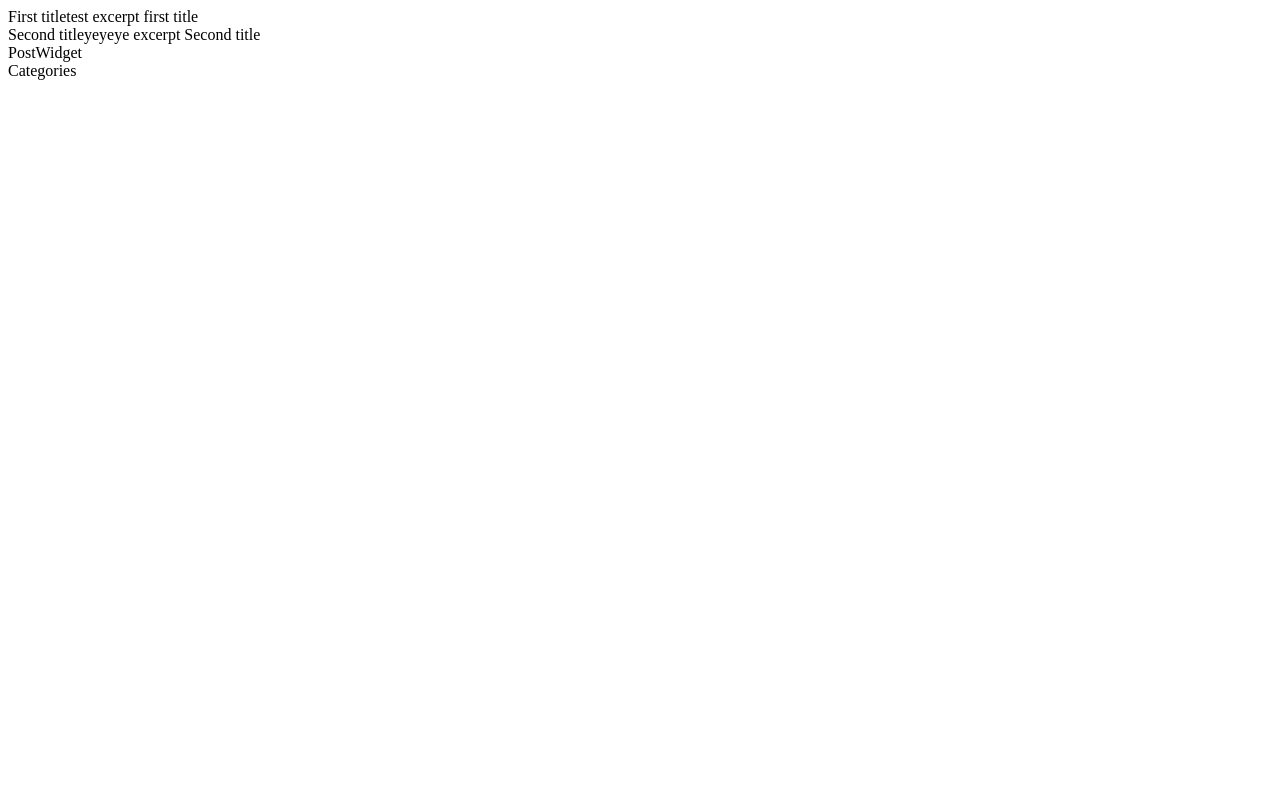
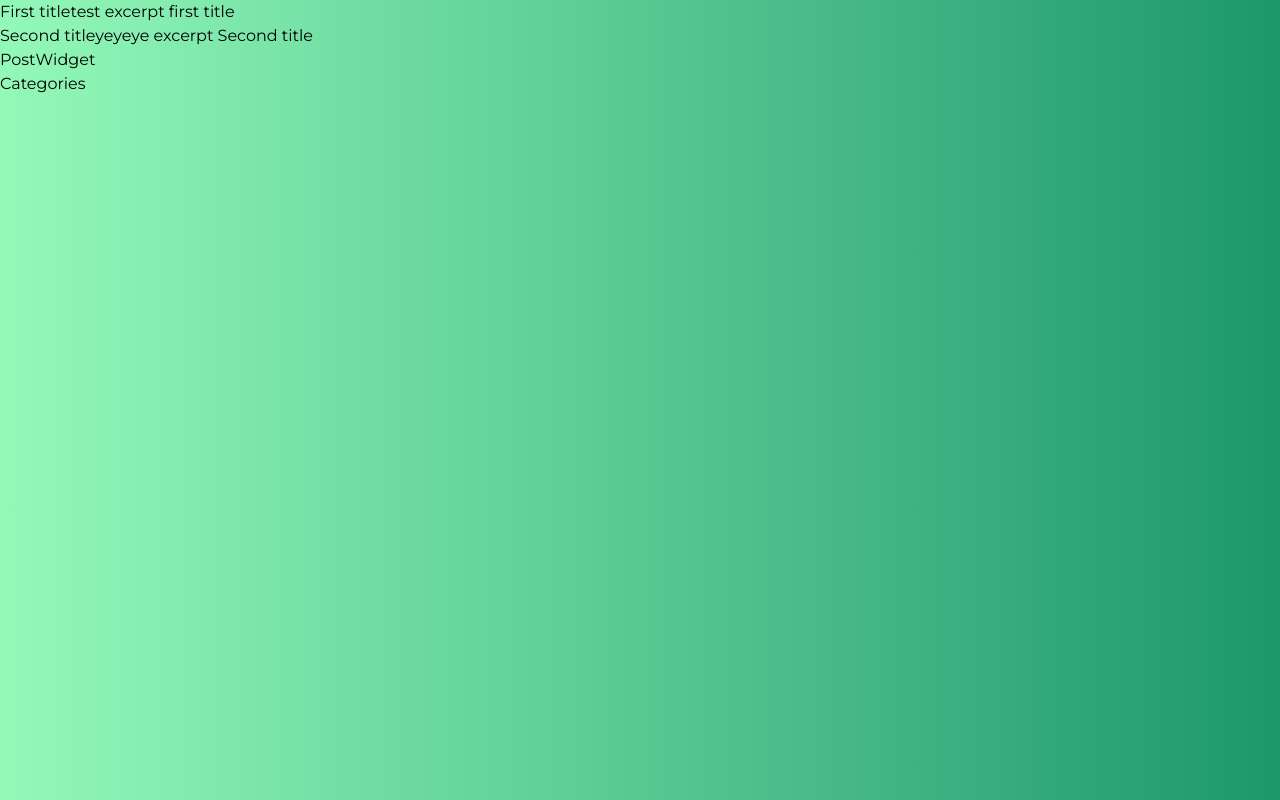
Before and after one commit to akshayg676/nextjs-blog, a Next.js app: page / in a window 1280 px wide. Built offline with nearby package versions, Linux system fonts and the light colour scheme.

Commit message:
add global scss

```diff
--- a/pages/_app.js
+++ b/pages/_app.js
@@ -1,5 +1,5 @@
 import "tailwindcss/tailwind.css";
-
+import "../styles/globals.scss";
 function MyApp({ Component, pageProps }) {
   return <Component {...pageProps} />;
 }
--- a/styles/Home.module.css
+++ /dev/null
@@ -1,129 +0,0 @@
-.container {
-  padding: 0 2rem;
-}
-
-.main {
-  min-height: 100vh;
-  padding: 4rem 0;
-  flex: 1;
-  display: flex;
-  flex-direction: column;
-  justify-content: center;
-  align-items: center;
-}
-
-.footer {
-  display: flex;
-  flex: 1;
-  padding: 2rem 0;
-  border-top: 1px solid #eaeaea;
-  justify-content: center;
-  align-items: center;
-}
-
-.footer a {
-  display: flex;
-  justify-content: center;
-  align-items: center;
-  flex-grow: 1;
-}
-
-.title a {
-  color: #0070f3;
-  text-decoration: none;
-}
-
-.title a:hover,
-.title a:focus,
-.title a:active {
-  text-decoration: underline;
-}
-
-.title {
-  margin: 0;
-  line-height: 1.15;
-  font-size: 4rem;
-}
-
-.title,
-.description {
-  text-align: center;
-}
-
-.description {
-  margin: 4rem 0;
-  line-height: 1.5;
-  font-size: 1.5rem;
-}
-
-.code {
-  background: #fafafa;
-  border-radius: 5px;
-  padding: 0.75rem;
-  font-size: 1.1rem;
-  font-family: Menlo, Monaco, Lucida Console, Liberation Mono, DejaVu Sans Mono,
-    Bitstream Vera Sans Mono, Courier New, monospace;
-}
-
-.grid {
-  display: flex;
-  align-items: center;
-  justify-content: center;
-  flex-wrap: wrap;
-  max-width: 800px;
-}
-
-.card {
-  margin: 1rem;
-  padding: 1.5rem;
-  text-align: left;
-  color: inherit;
-  text-decoration: none;
-  border: 1px solid #eaeaea;
-  border-radius: 10px;
-  transition: color 0.15s ease, border-color 0.15s ease;
-  max-width: 300px;
-}
-
-.card:hover,
-.card:focus,
-.card:active {
-  color: #0070f3;
-  border-color: #0070f3;
-}
-
-.card h2 {
-  margin: 0 0 1rem 0;
-  font-size: 1.5rem;
-}
-
-.card p {
-  margin: 0;
-  font-size: 1.25rem;
-  line-height: 1.5;
-}
-
-.logo {
-  height: 1em;
-  margin-left: 0.5rem;
-}
-
-@media (max-width: 600px) {
-  .grid {
-    width: 100%;
-    flex-direction: column;
-  }
-}
-
-@media (prefers-color-scheme: dark) {
-  .card,
-  .footer {
-    border-color: #222;
-  }
-  .code {
-    background: #111;
-  }
-  .logo img {
-    filter: invert(1);
-  }
-}
--- a/styles/globals.css
+++ /dev/null
@@ -1,26 +0,0 @@
-html,
-body {
-  padding: 0;
-  margin: 0;
-  font-family: -apple-system, BlinkMacSystemFont, Segoe UI, Roboto, Oxygen,
-    Ubuntu, Cantarell, Fira Sans, Droid Sans, Helvetica Neue, sans-serif;
-}
-
-a {
-  color: inherit;
-  text-decoration: none;
-}
-
-* {
-  box-sizing: border-box;
-}
-
-@media (prefers-color-scheme: dark) {
-  html {
-    color-scheme: dark;
-  }
-  body {
-    color: white;
-    background: black;
-  }
-}
--- /dev/null
+++ b/styles/globals.scss
@@ -0,0 +1,74 @@
+@tailwind base;
+@tailwind components;
+@tailwind utilities;
+
+@import url("https://fonts.googleapis.com/css2?family=Montserrat:wght@300;400;700&display=swap");
+
+html,
+body {
+  padding: 0;
+  margin: 0;
+  font-family: "Montserrat", sans-serif;
+  &:before {
+    content: "";
+    content: "";
+    width: 100%;
+    height: 100vh;
+
+    background: #1d976c; /* fallback for old browsers */
+    background: -webkit-linear-gradient(
+      to right,
+      #93f9b9,
+      #1d976c
+    ); /* Chrome 10-25, Safari 5.1-6 */
+    background: linear-gradient(
+      to right,
+      #93f9b9,
+      #1d976c
+    ); /* W3C, IE 10+/ Edge, Firefox 16+, Chrome 26+, Opera 12+, Safari 7+ */
+
+    position: fixed;
+    left: 0;
+    top: 0;
+    z-index: -1;
+    // background-image: url("../public/bg.jpg");
+    // background-position: 50% 50%;
+    // background-repeat: no-repeat;
+    // background-size: cover;
+  }
+}
+
+.text-shadow {
+  text-shadow: 0px 2px 0px rgb(0 0 0 / 30%);
+}
+
+.adjacent-post {
+  & .arrow-btn {
+    transition: width 300ms ease;
+    width: 50px;
+  }
+  &:hover {
+    & .arrow-btn {
+      width: 60px;
+    }
+  }
+}
+
+.react-multi-carousel-list {
+  & .arrow-btn {
+    transition: width 300ms ease;
+    width: 50px;
+    &:hover {
+      width: 60px;
+    }
+  }
+}
+
+a {
+  color: inherit;
+  text-decoration: none;
+}
+
+* {
+  box-sizing: border-box;
+}
```
Also changed, not shown: package.json (+7 -1 lines), 1 other file (tests, documents, lock files or other folders).
